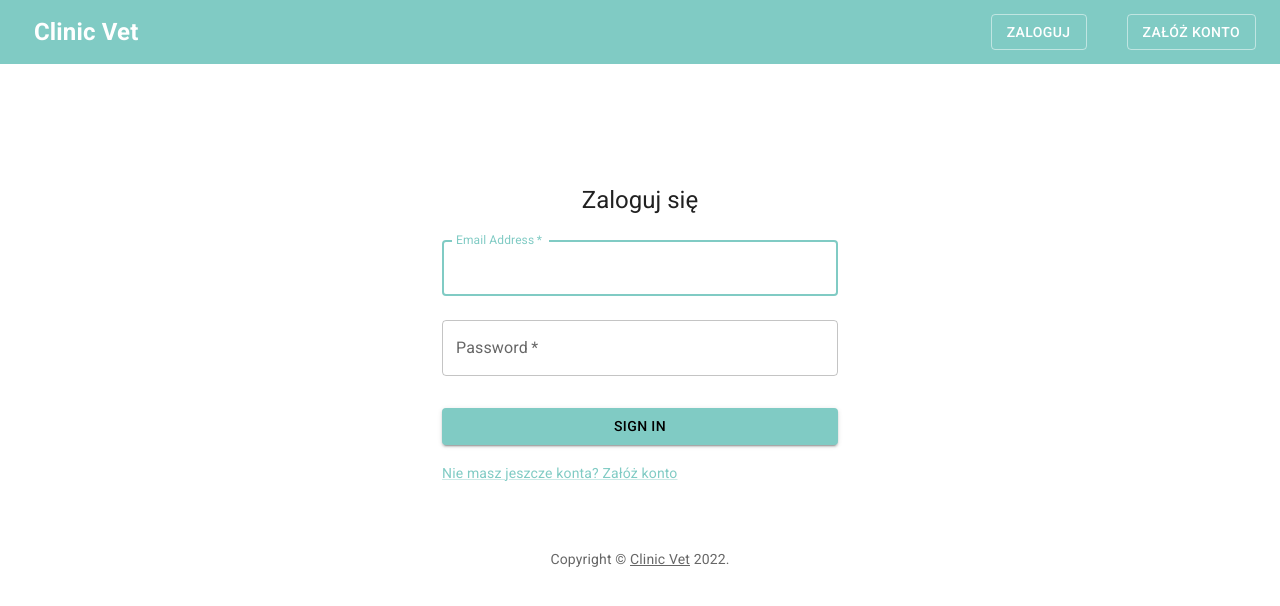
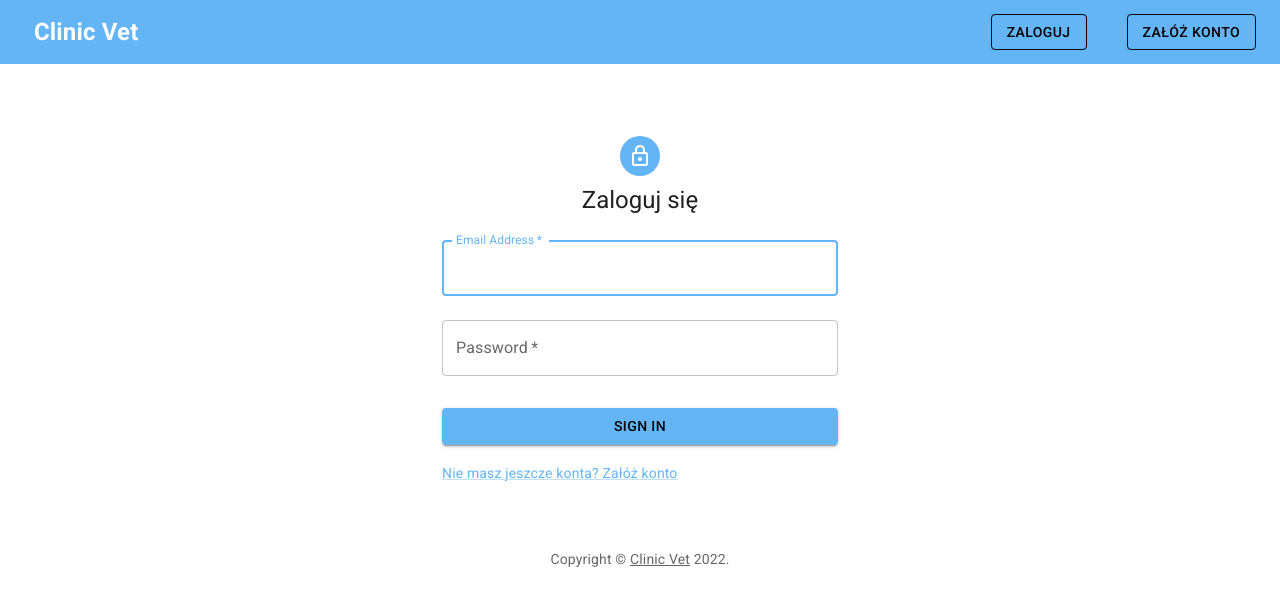
Before and after one commit to wmaterna/cypress-ebizes-task, a React (Create React App) app in the folder frontend/: page /signIn in a window 1280 px wide. Shown: the top 606 px of the page. Built offline with nearby package versions, Linux system fonts and the light colour scheme.

Commit message:
change color pallet

```diff
--- a/frontend/src/components/Animals/MyAnimalsList/MyAnimalsList.tsx
+++ b/frontend/src/components/Animals/MyAnimalsList/MyAnimalsList.tsx
@@ -78,7 +78,7 @@ const MyAnimalsList: React.FC<props> = ({userAnimals, getAnimalsList}) => {
                     <Card key={id} className="animals-list">
                         <CardHeader
                             avatar={
-                                <Avatar sx={{bgcolor: '#80cbc4'}} aria-label="avatar">
+                                <Avatar sx={{bgcolor: '#2666ab'}} aria-label="avatar">
                                     <PetsIcon/>
                                 </Avatar>
                             }
--- a/frontend/src/components/Navbar/Navbar.tsx
+++ b/frontend/src/components/Navbar/Navbar.tsx
@@ -47,31 +47,31 @@ export default function Navbar() {
                                     <Button
                                         onClick={isDoctor ? () => handleNavigate("/dashboard/doc-timetable") : () => handleNavigate("/dashboard/animals")}
                                         variant="outlined"
-                                        color="secondary"
+                                        color="inherit"
                                         sx={{marginRight: 5}}>
                                         Panel użytkownika
                                     </Button>
                                     <Button
                                         onClick={handleUserAccount}
                                         variant="outlined"
-                                        color="secondary"
+                                        color="inherit"
                                         sx={{marginRight: 5}}>
                                         Konto użytkownika
                                     </Button>
                                     <Button
                                         onClick={handleLogoutClick}
                                         variant="outlined"
-                                        color="secondary">
+                                        color="inherit">
                                         Wyloguj
                                     </Button>
                                 </Grid>
                         ) : (
                             <Grid>
-                                <Button variant="outlined" component={RouterLink} to={"/signIn"} color="secondary"
+                                <Button variant="outlined" component={RouterLink} to={"/signIn"} color="inherit"
                                         sx={{marginRight: 5}}>
                                     Zaloguj
                                 </Button>
-                                <Button variant="outlined" component={RouterLink} to="/signUp" color="secondary">
+                                <Button variant="outlined" component={RouterLink} to="/signUp" color="inherit">
                                     Załóż konto
                                 </Button>
                             </Grid>
--- a/frontend/src/components/Sidebar/Sidebar.tsx
+++ b/frontend/src/components/Sidebar/Sidebar.tsx
@@ -40,7 +40,7 @@ const Sidebar: React.FC<Sidebarprops> = ({token}) => {
                 sx: {
                     backgroundColor: theme.palette.primary.light,
                     paddingTop: 10,
-                    width: "25%"
+                    width: "230px"
                 }
             }}
         >
--- a/frontend/src/components/SignIn/SignIn.tsx
+++ b/frontend/src/components/SignIn/SignIn.tsx
@@ -101,7 +101,7 @@ export default function SignIn() {
                     alignItems: 'center',
                 }}
             >
-                <Avatar sx={{m: 1, bgcolor: 'secondary.main'}}>
+                <Avatar sx={{m: 1, bgcolor: 'primary.main'}}>
                     <LockOutlinedIcon/>
                 </Avatar>
                 <Typography component="h1" variant="h5">
--- a/frontend/src/components/hello_component/Hello_Component.css
+++ b/frontend/src/components/hello_component/Hello_Component.css
@@ -106,7 +106,7 @@
     width: 80%;
     max-width: 520px;
     margin: 0;
-    border: 20px solid #80cbc4;
+    border: 20px solid #2666ab;
 }
 
 .box .name {
--- a/frontend/src/context/index.tsx
+++ b/frontend/src/context/index.tsx
@@ -10,13 +10,13 @@ import {SnackbarProvider} from "notistack";
 const theme = createTheme({
 	palette: {
 		primary: {
-			main: "#80cbc4",
-			light: "#b2fef7",
-			dark: "#4f9a94",
+			main: "#64b5f6",
+			light: "#a8d3ef",
+			dark: "#2666ab",
 			contrastText: "#000"
 		},
 		secondary: {
-			main: '#ffffff',
+			main: '#ffab91',
 		},
 	}
 })
```
